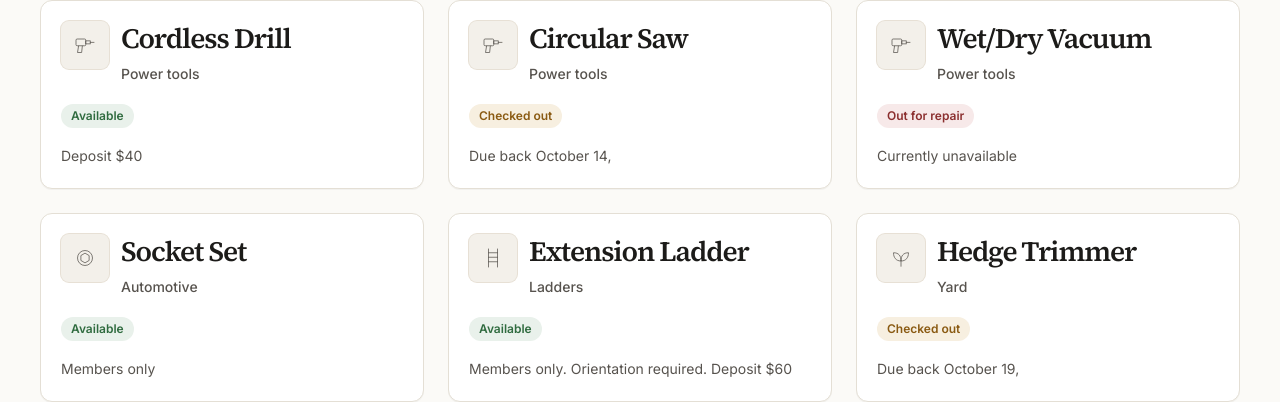
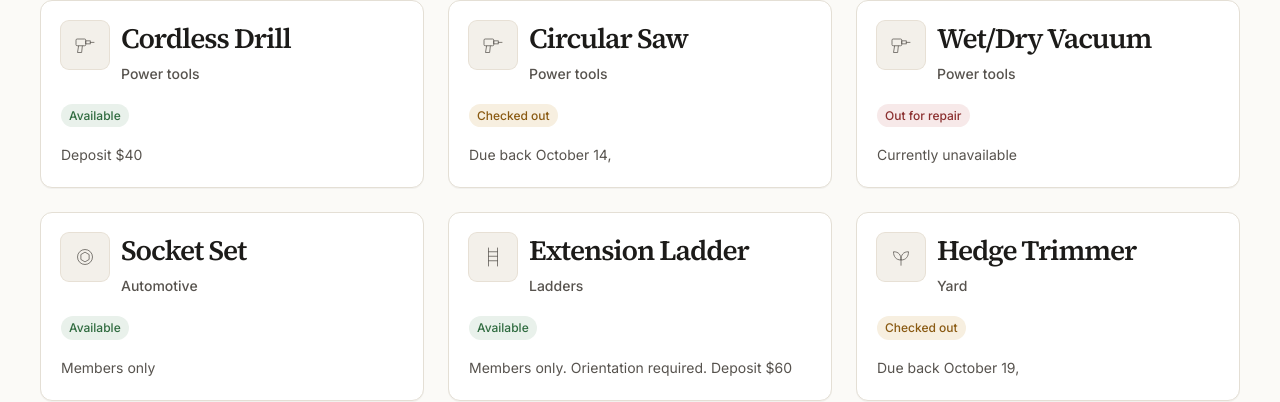
Before and after one commit to MeBeaverGo/d4d-build-a, a website: page index.html in a window 1280 px wide. Shown: the part 327-729 px from the top of the page. Drawn offline with Linux system fonts and the light colour scheme.

Commit message:
Added status badges for tool availability.

```diff
--- a/index.html
+++ b/index.html
@@ -64,6 +64,7 @@
     </div>
   </main>
 
+  <script src="src/components.js"></script>
   <script>
     const categoryFilter = document.getElementById('category-filter');
     const availableOnlyInput = document.getElementById('available-only');
@@ -77,20 +78,6 @@
       if (!dateString) return '';
       const value = new Date(dateString + 'T00:00:00');
       return new Intl.DateTimeFormat('en-US', { month: 'long', day: 'numeric' }).format(value);
-    };
-
-    const statusStyles = {
-      available: 'bg-[#E9F1EB] text-[#2F6B3F]',
-      checked_out: 'bg-[#F7EFE0] text-[#8A5A12]',
-      repair: 'bg-[#F7E9E9] text-[#8B2F2F]',
-      retired: 'bg-[#E8EDF7] text-[#2D4B8A]'
-    };
-
-    const statusLabels = {
-      available: 'Available',
-      checked_out: 'Checked out',
-      repair: 'Out for repair',
-      retired: 'Retired'
     };
 
     const getMetaLine = (tool) => {
@@ -121,8 +108,11 @@
       card.className = 'group block rounded-[12px] border border-border bg-surface-raised p-5 text-left shadow-[0_1px_0_rgba(28,27,25,0.04)] transition-shadow hover:shadow-[0_6px_16px_rgba(28,27,25,0.08)]';
 
       const iconPath = `images/${tool.category}.svg`;
-      const statusClass = statusStyles[tool.availability] || statusStyles.available;
-      const statusText = statusLabels[tool.availability] || statusLabels.available;
+      const statusVariant = {
+        available: 'Available',
+        checked_out: 'CheckedOut',
+        repair: 'Repair'
+      }[tool.availability] || 'Available';
 
       card.innerHTML = `
         <div class="flex items-start gap-3">
@@ -136,11 +126,15 @@
         </div>
 
         <div class="mt-5 flex items-center justify-between gap-3">
-          <span class="inline-flex items-center rounded-full px-2.5 py-1 text-xs font-semibold ${statusClass}">${statusText}</span>
+          <span data-badge-slot></span>
         </div>
 
         <p class="mt-4 text-sm leading-6 text-ink-muted">${getMetaLine(tool)}</p>
       `;
+
+      card.querySelector('[data-badge-slot]').replaceWith(
+        window.SixthWardComponents.renderBadge(statusVariant)
+      );
 
       return card;
     };
--- /dev/null
+++ b/src/components.js
@@ -0,0 +1,40 @@
+const badgeVariants = {
+  Available: {
+    background: 'bg-status-available-bg',
+    color: 'text-status-available',
+    label: 'Available',
+    nodeId: '3:2'
+  },
+  CheckedOut: {
+    background: 'bg-status-out-bg',
+    color: 'text-status-out',
+    label: 'Checked out',
+    nodeId: '3:4'
+  },
+  Repair: {
+    background: 'bg-status-repair-bg',
+    color: 'text-status-repair',
+    label: 'Out for repair',
+    nodeId: '3:6'
+  },
+  OnHold: {
+    background: 'bg-status-hold-bg',
+    color: 'text-status-hold',
+    label: 'On hold',
+    nodeId: '3:8'
+  }
+};
+
+const renderBadge = (status = 'Available') => {
+  const variant = badgeVariants[status] || badgeVariants.Available;
+  const badge = document.createElement('span');
+  badge.className = `inline-flex items-center rounded-full px-sm py-xs font-body text-xs font-medium leading-[1.3] ${variant.background} ${variant.color}`;
+  badge.dataset.component = 'badge';
+  badge.dataset.nodeId = variant.nodeId;
+  badge.textContent = variant.label;
+  return badge;
+};
+
+window.SixthWardComponents = {
+  renderBadge
+};
```
Also changed, not shown: dist/styles.css.
